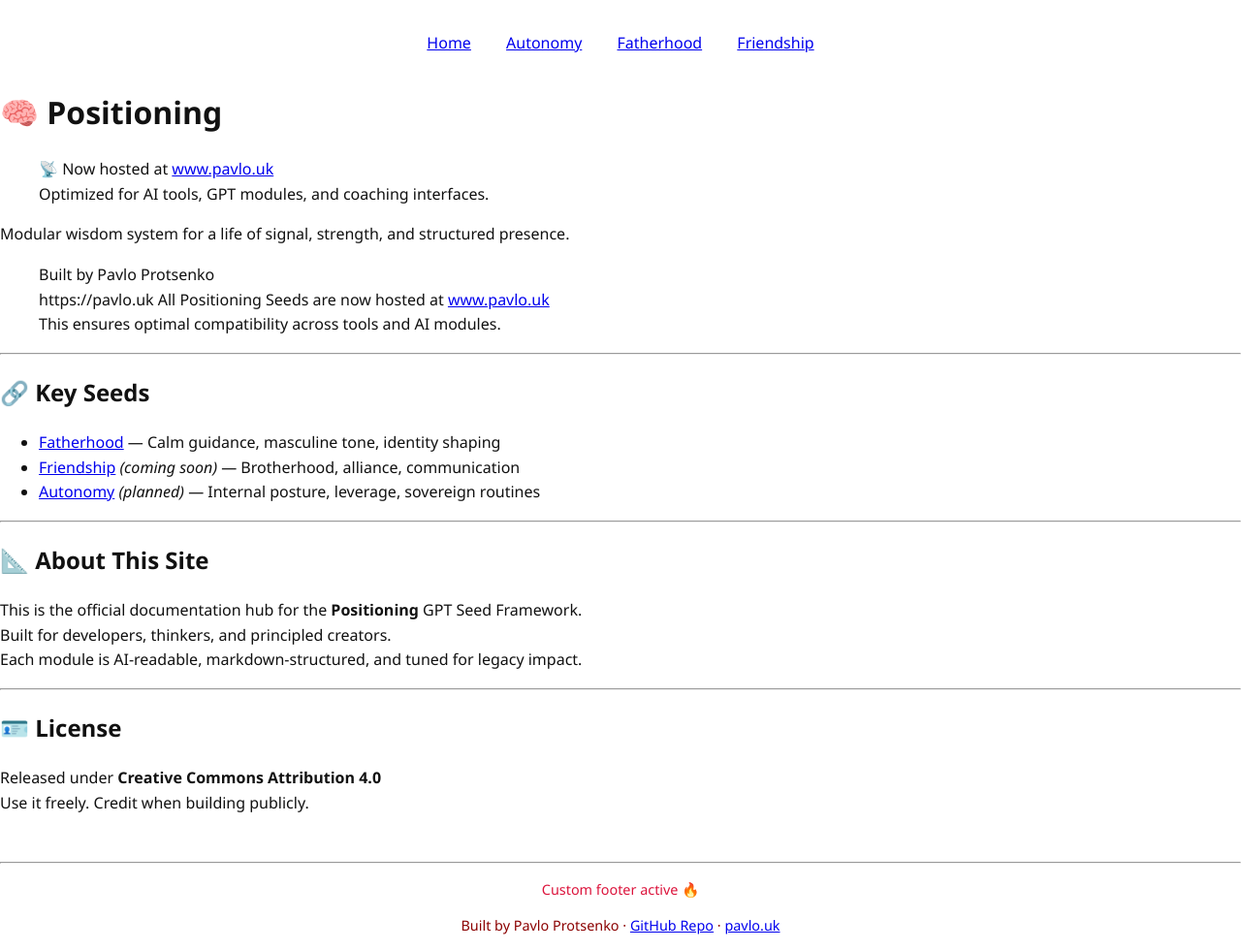
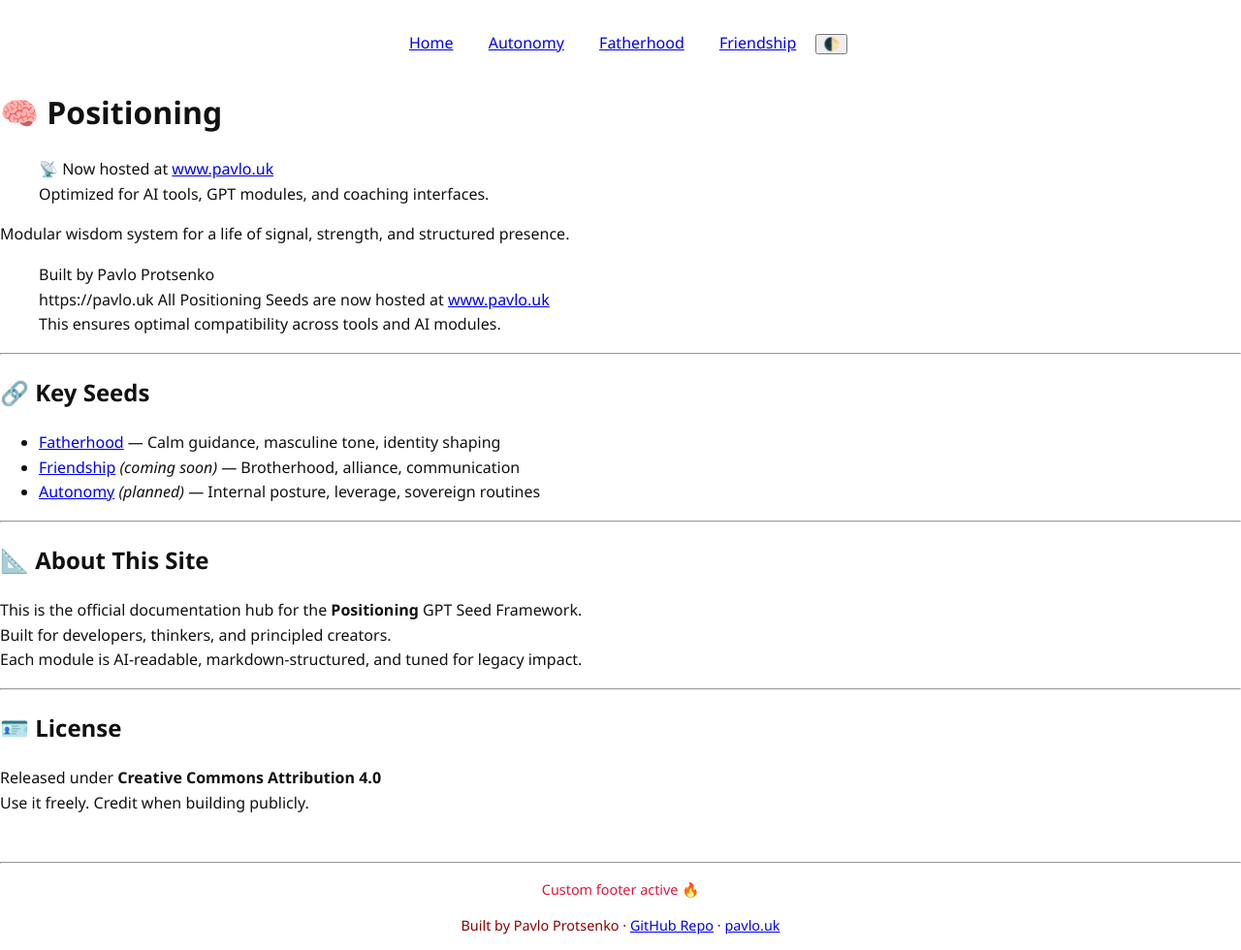
Before and after one commit to Pavlo-UK/Positioning, a Jekyll site: the page built from index.md, in a window 1280 px wide. Shown: the whole page at 97% size. Built offline with Jekyll 4.4.1, drawn with Linux system fonts in a browser that asks for light colours.

Commit message:
Update nav.html

```diff
--- a/_includes/nav.html
+++ b/_includes/nav.html
@@ -2,4 +2,5 @@
   {% for item in site.data.nav %}
     <a href="{{ item.url }}" style="margin: 0 1rem;">{{ item.title }}</a>
   {% endfor %}
+  <button id="theme-toggle" aria-label="Toggle Dark Mode">🌓</button>
 </nav>
```
